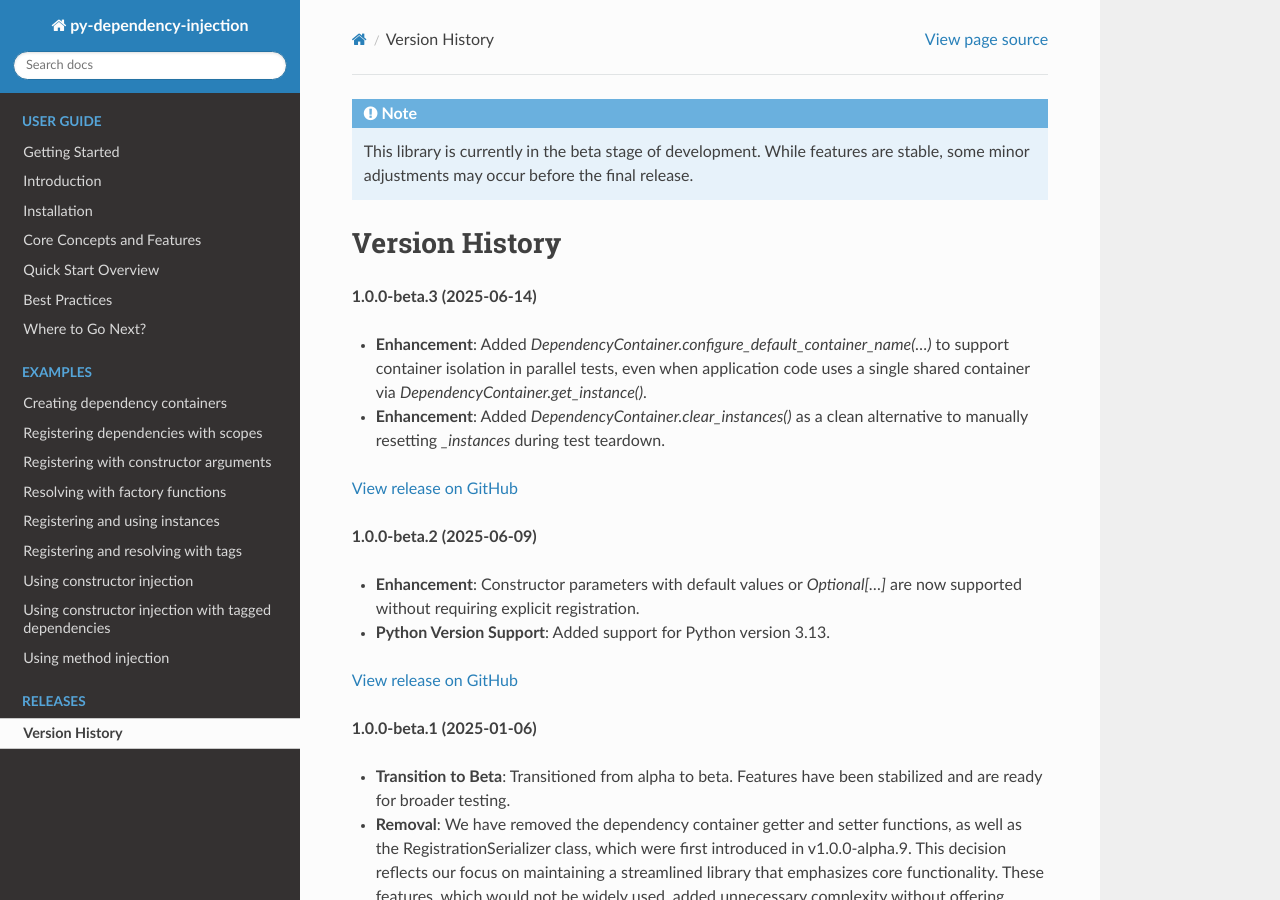
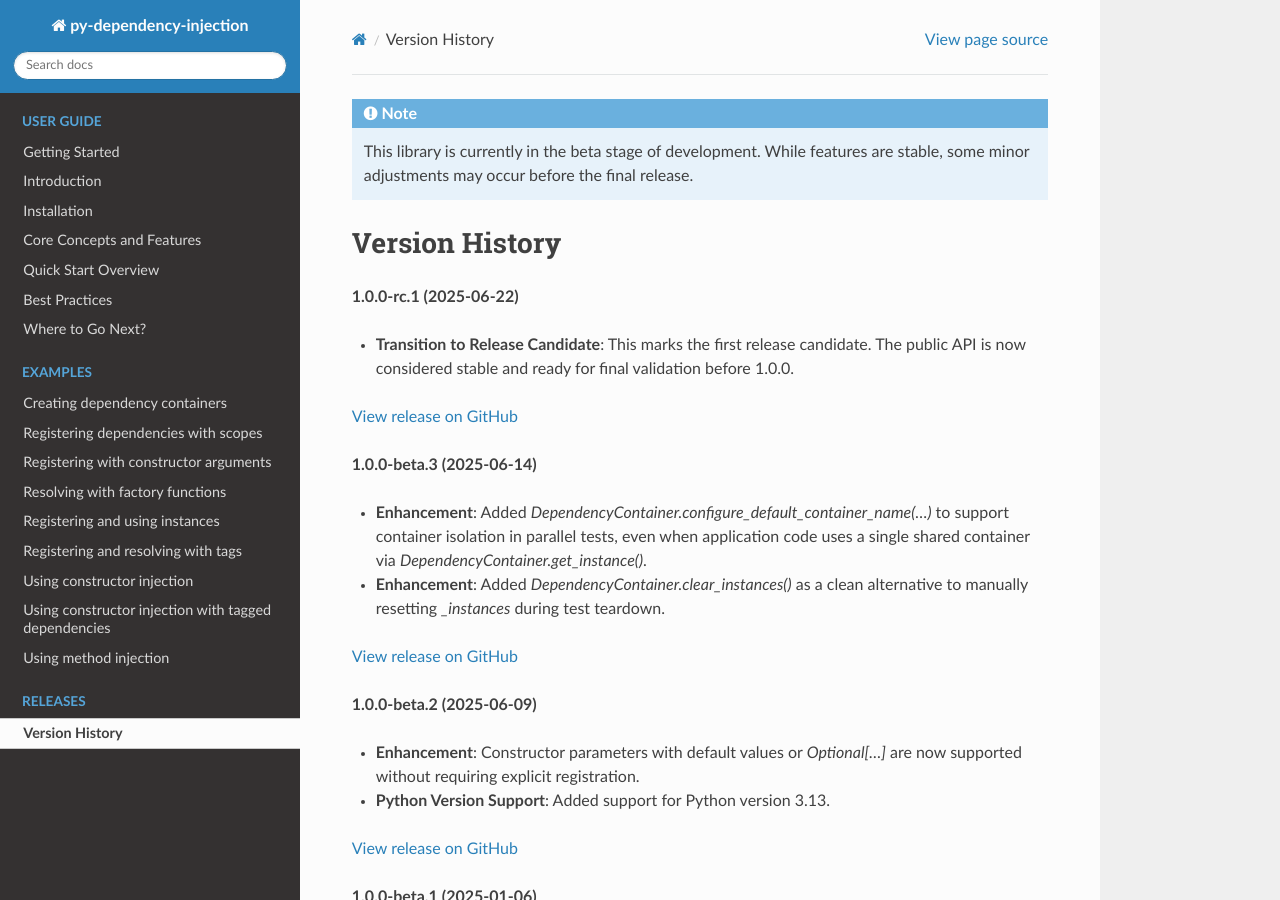
Before and after one commit to runemalm/py-dependency-injection, a Sphinx documentation site: the page built from docs/releases.rst, in a window 1280 px wide and 900 px high. Built offline with Sphinx 7.4.7 and the Read the Docs theme 3.1.0, drawn with Linux system fonts in a browser that asks for light colours.

Commit message:
Move to rc1.

```diff
--- a/docs/releases.rst
+++ b/docs/releases.rst
@@ -6,6 +6,12 @@
 ###############
 Version History
 ###############
+
+**1.0.0-rc.1 (2025-06-22)**
+
+- **Transition to Release Candidate**: This marks the first release candidate. The public API is now considered stable and ready for final validation before 1.0.0.
+
+`View release on GitHub <https://github.com/runemalm/py-dependency-injection/releases/tag/v1.0.0-rc.1>`_
 
 **1.0.0-beta.3 (2025-06-14)**
 
--- a/src/dependency_injection/_version.py
+++ b/src/dependency_injection/_version.py
@@ -1 +1 @@
-__version__ = "1.0.0-beta.3"
+__version__ = "1.0.0-rc.1"
```
Also changed, not shown: README.md (+2 -4 lines).
